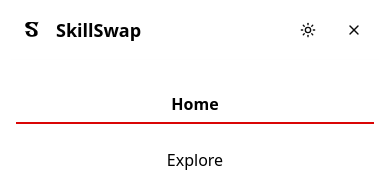
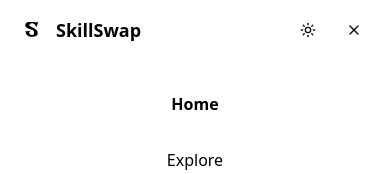
Before and after one commit to lpun-majessica/skill-swap, a Next.js app: page / in a window 390 px wide. Both pictures are taken after a click on the button 354 px from the left and 30 px from the top of the page. Shown: the top 174 px of the page. Built offline with nearby package versions, Linux system fonts and the light colour scheme.

Commit message:
style: remove hover effect of navbar item in mobile

```diff
--- a/src/components/layout/navbar.js
+++ b/src/components/layout/navbar.js
@@ -155,18 +155,10 @@ export default function Navbar() {
                 href={item.href}
                 className={clsx(
                   "relative group transition py-2 w-full",
-                  isActive && "font-semibold"
+                  isActive && "font-bold"
                 )}
               >
                 {item.label}
-                <span
-                  className={clsx(
-                    "absolute bottom-0 left-0 w-full h-[2px] bg-ss-red-505 transition-opacity duration-300",
-                    isActive
-                      ? "opacity-100"
-                      : "opacity-0 group-hover:opacity-100"
-                  )}
-                />
               </Link>
             );
           })}
```
